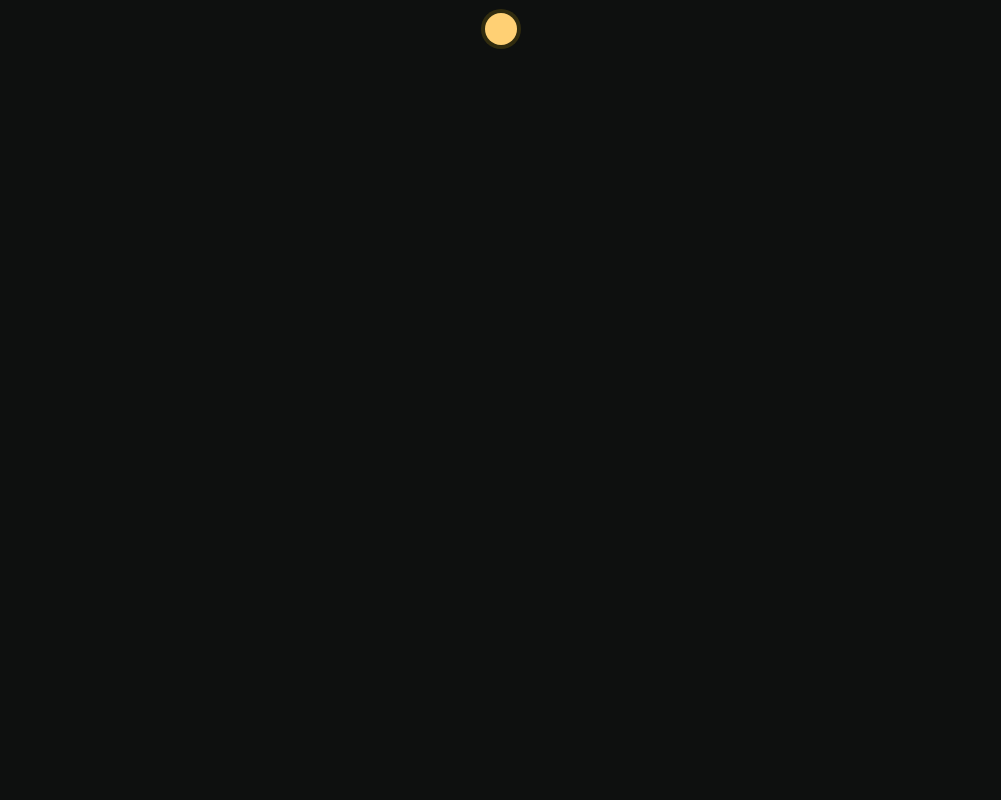
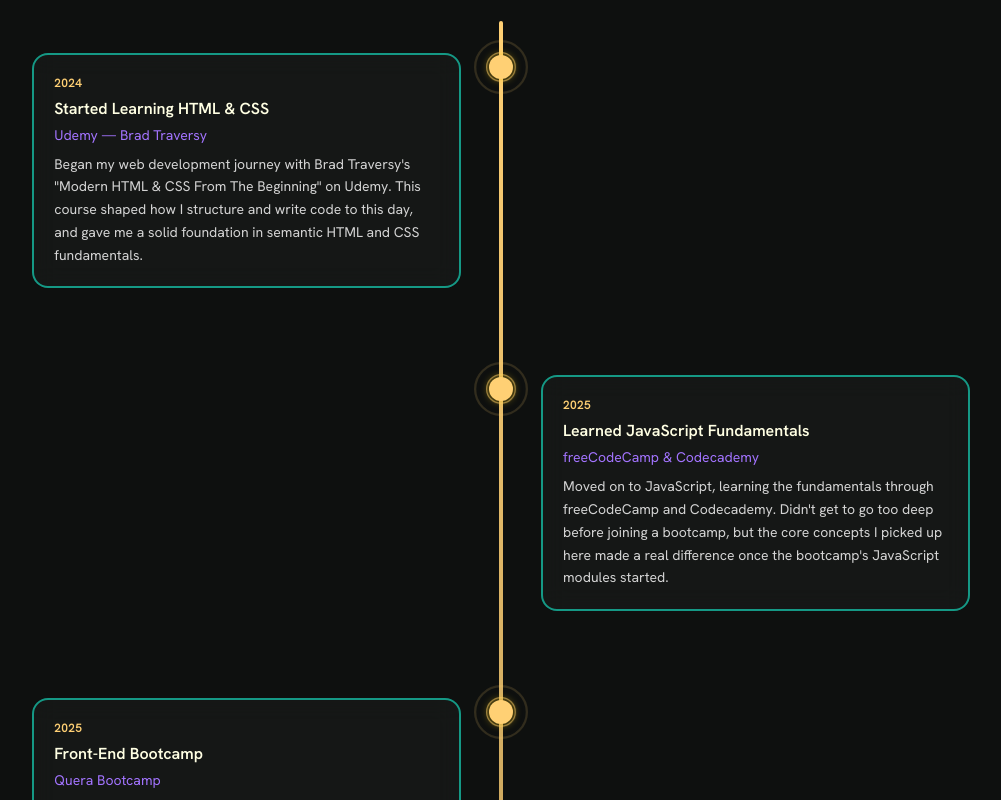
Before and after one commit to mhmostafa505/portfolio, a Next.js app: page / in a window 1280 px wide. Shown: the part 1840-2640 px from the top of the page, without its empty margins (139-1140 px from the left). Built offline with nearby package versions, Linux system fonts and the light colour scheme.

Commit message:
experience part almost completely added, scrolling bug fixed, traveling dot styling and cards' dot styling changed, cards info and styling changed and fixed

```diff
--- a/components/experiences/Experiences.tsx
+++ b/components/experiences/Experiences.tsx
@@ -1,5 +1,11 @@
 "use client";
-import { useCallback, useEffect, useRef, useState } from "react";
+import {
+  useCallback,
+  useEffect,
+  useLayoutEffect,
+  useRef,
+  useState,
+} from "react";
 import { useScrollSpy } from "@/contexts/ScrollSpyContext";
 import SectionHeader from "../SectionHeader";
 import { EASE } from "@/content/ease";
@@ -15,45 +21,72 @@
 
 const experienceItems: ExperienceItem[] = [
   {
-    date: "2024 — Present",
-    title: "Senior Frontend Engineer",
-    role: "Example Co.",
+    date: "2024",
+    title: "Started Learning HTML & CSS",
+    role: "Udemy — Brad Traversy",
     description:
-      "Leading the redesign of the core product's design system and shipping performance improvements across the app shell.",
+      'Began my web development journey with Brad Traversy\'s "Modern HTML & CSS From The Beginning" on Udemy. This course shaped how I structure and write code to this day, and gave me a solid foundation in semantic HTML and CSS fundamentals.',
   },
   {
-    date: "2022 — 2024",
-    title: "Frontend Engineer",
-    role: "Another Startup",
+    date: "2025",
+    title: "Learned JavaScript Fundamentals",
+    role: "freeCodeCamp & Codecademy",
     description:
-      "Built the marketing site and onboarding flow from scratch using Next.js and Tailwind, cutting load time by 40%.",
+      "Moved on to JavaScript, learning the fundamentals through freeCodeCamp and Codecademy. Didn't get to go too deep before joining a bootcamp, but the core concepts I picked up here made a real difference once the bootcamp's JavaScript modules started.",
   },
   {
-    date: "2020 — 2022",
-    title: "Junior Developer",
-    role: "First Job Inc.",
+    date: "2025",
+    title: "Front-End Bootcamp",
+    role: "Quera Bootcamp",
     description:
-      "Worked across the stack on internal tools, picked up React, and shipped my first production features.",
+      "A 3–4 month intensive front-end bootcamp covering HTML/CSS, JavaScript fundamentals, professional JavaScript, TypeScript, and Tailwind CSS. Built two team projects — a landing page (HTML/Tailwind) and a task manager app with full CRUD (HTML/Tailwind/JS) — as squad leader for both. Then learned React in depth and led a team building a full e-commerce site with React and TypeScript. Graduated with a perfect score as the top student in the bootcamp.",
   },
   {
-    date: "2019",
-    title: "Computer Science Degree",
-    role: "University",
+    date: "2026",
+    title: "Twitter-Style Social App",
+    role: "Team Project — Front-End",
     description:
-      "Graduated, built a few side projects, and started freelancing on small web apps.",
+      "Built a Twitter-like social platform (posts, reposts, follow/unfollow, comments, and more) as one of three front-end developers, working alongside two back-end developers using Python/Django. Used React, TypeScript, Tailwind CSS, and several supporting libraries, with the UI designed from scratch in Adobe XD.",
+  },
+  {
+    date: "2026",
+    title: "Learned Next.js",
+    role: "Udemy — Brad Traversy",
+    description:
+      "Took Brad Traversy's project-based \"Next.js From Scratch\" course, building a full application while picking up Next.js fundamentals along with some MongoDB. A course packed with new concepts I'm looking forward to applying in a real project.",
+  },
+  {
+    date: "2026",
+    title: "Learned SEO Fundamentals",
+    role: "Quera",
+    description:
+      "Completed a course on SEO fundamentals through Quera, picking up practical techniques for improving visibility and discoverability — knowledge I'm looking forward to applying in upcoming projects.",
+  },
+  {
+    date: "Up Next",
+    title: "Animations & Backend",
+    role: "Currently Exploring",
+    description:
+      "Looking to dive into web animation — likely GSAP, possibly Three.js — and considering starting Node.js to grow into a full-stack role.",
   },
 ];
 
 const CUE_TO_TRAVELER_THRESHOLD = 0.02;
+const TRIGGER = 0.4;
+const DOT_LERP_FACTOR = 0.06;
 
 const Experiences = () => {
   const { revealed, registerSection } = useScrollSpy();
   const [activePillsIndex, setActivePillsIndex] = useState<number | null>(null);
-  const [progressHeight, setProgressHeight] = useState(0);
+  const [dotTop, setDotTop] = useState(0);
+  const [dotOffsets, setDotOffsets] = useState<number[]>([]);
   const [visibleCount, setVisibleCount] = useState(0);
-  const [cueVisible, setCueVisible] = useState(true);
+  const [isBouncing, setIsBouncing] = useState(true);
 
   const timelineRef = useRef<HTMLDivElement>(null);
+  const itemRefs = useRef<(HTMLDivElement | null)[]>([]);
+  const targetHeightRef = useRef(0);
+  const dotTopRef = useRef(0);
 
   const isRevealed = revealed.has("experiences");
 
@@ -61,6 +94,15 @@
     (el: HTMLElement | null) => registerSection("experiences", el),
     [registerSection],
   );
+
+  useLayoutEffect(() => {
+    const measure = () => {
+      setDotOffsets(itemRefs.current.map((el) => (el ? el.offsetTop : 0)));
+    };
+    measure();
+    window.addEventListener("resize", measure);
+    return () => window.removeEventListener("resize", measure);
+  }, []);
 
   useEffect(() => {
     let ticking = false;
@@ -73,16 +115,27 @@
       const rect = el.getBoundingClientRect();
       const vh = window.innerHeight;
       const total = rect.height;
+      const doc = document.documentElement;
 
-      const scrolled = Math.min(Math.max(vh * 0.5 - rect.top, 0), total);
-      const fraction = total > 0 ? scrolled / total : 0;
+      const maxScrollY = doc.scrollHeight - vh;
+      const scrollRemaining = maxScrollY - window.scrollY;
+      const rectTopAtPageEnd = rect.top - scrollRemaining;
 
-      setProgressHeight(fraction * total);
-      setCueVisible(fraction <= CUE_TO_TRAVELER_THRESHOLD);
+      const scrolledNow = Math.max(vh * TRIGGER - rect.top, 0);
+      const scrolledAtEnd = Math.max(vh * TRIGGER - rectTopAtPageEnd, 0);
+
+      const fraction =
+        scrolledAtEnd > 0 ? Math.min(scrolledNow / scrolledAtEnd, 1) : 1;
+
+      const heightPx = fraction * total;
+      setIsBouncing(fraction <= CUE_TO_TRAVELER_THRESHOLD);
+      targetHeightRef.current = heightPx;
+
       setVisibleCount(
-        experienceItems.reduce(
-          (count, _, i) =>
-            fraction >= i / experienceItems.length + 0.06 ? count + 1 : count,
+        fraction <= CUE_TO_TRAVELER_THRESHOLD
+          ? 0
+          : dotOffsets.reduce(
+              (count, offset) => (heightPx >= offset ? count + 1 : count),
               0,
             ),
       );
@@ -102,6 +155,24 @@
       window.removeEventListener("scroll", onScroll);
       window.removeEventListener("resize", onScroll);
     };
+  }, [dotOffsets]);
+
+  useEffect(() => {
+    let frameId: number;
+
+    const tick = () => {
+      const target = targetHeightRef.current;
+      const current = dotTopRef.current;
+      const next = current + (target - current) * DOT_LERP_FACTOR;
+
+      dotTopRef.current = Math.abs(target - next) < 0.05 ? target : next;
+      setDotTop(dotTopRef.current);
+
+      frameId = requestAnimationFrame(tick);
+    };
+
+    frameId = requestAnimationFrame(tick);
+    return () => cancelAnimationFrame(frameId);
   }, []);
 
   return (
@@ -125,29 +196,37 @@
 
       <div
         ref={timelineRef}
-        className="relative mx-auto max-w-3xl px-4 pb-32 pt-8 mt-30"
+        className="relative mx-auto max-w-full px-6 pb-32 pt-8 mt-30"
       >
         {/* colored progress line only — no visible base track */}
+        {!isBouncing && (
           <div
             className="absolute left-1/2 top-0 w-1 -translate-x-1/2 rounded-full bg-linear-to-b from-primary-yellow to-primary-yellow/40 max-sm:left-5 max-sm:translate-x-0"
-          style={{ height: progressHeight }}
+            style={{ height: dotTop }}
           />
+        )}
 
-        {/* bouncing scroll cue */}
+        {/* Scroll-Mouse Pill */}
         <div
-          className="absolute left-1/2 -top-4 -ml-4 z-10 h-8 w-8 animate-[bounceDot_1.4s_ease-in-out_infinite] rounded-full bg-primary-yellow shadow-[0_0_0_4px_rgba(250,204,21,0.15)] transition-opacity duration-500 ease-out max-sm:left-5 max-sm:ml-0"
-          style={{ opacity: cueVisible ? 1 : 0 }}
+          className={`absolute left-1/2 -translate-x-1/2 z-10 transition-[width,border-radius,border-color,background-color,box-shadow] duration-500 ease-out max-sm:left-5 ${
+            isBouncing
+              ? "w-8 h-14 rounded-full border-[1.5px] border-primary-yellow bg-transparent"
+              : "w-8 h-8 rounded-full border-transparent bg-primary-yellow animate-[neonFlicker_1.4s_ease-in-out_infinite]"
+          }`}
+          style={{ top: dotTop - 16 }}
+        >
+          {/* the wheel: only meaningful in the pill state, fades out as
+              the shell fills in and becomes the solid dot */}
+          <div
+            className={`absolute left-1/2 top-2 ml-[-1.5px] h-2.5 w-0.75 rounded-full bg-primary-yellow transition-opacity duration-300 ${
+              isBouncing
+                ? "opacity-100 animate-[wheelBounce_1.6s_ease-in-out_infinite]"
+                : "opacity-0"
+            }`}
           />
+        </div>
 
-        {/* traveler dot riding the tip of the line */}
-        <div
-          className="absolute left-1/2 z-10 h-8 w-8 -translate-x-1/2 -translate-y-1/2 rounded-full bg-primary-yellow shadow-[0_0_0_5px_rgba(250,204,21,0.15),0_0_12px_rgba(250,204,21,0.5)] transition-opacity duration-500 ease-out max-sm:left-5 max-sm:translate-x-0"
-          style={{
-            top: progressHeight,
-            opacity: cueVisible ? 0 : 1,
-          }}
-        />
-
+        {/* Experience Cards */}
         {experienceItems.map((item, i) => {
           const isLeft = i % 2 === 0;
           const isVisible = i < visibleCount;
@@ -155,7 +234,10 @@
           return (
             <div
               key={item.title}
-              className={`relative w-1/2 pb-16 transition-all duration-500 last:pb-0 max-sm:w-full max-sm:pl-11 max-sm:pr-0 max-sm:text-left ${
+              ref={(el) => {
+                itemRefs.current[i] = el;
+              }}
+              className={`relative w-1/2 pb-20 cursor-default transition-all duration-500 last:pb-0 max-sm:w-full max-sm:pl-11 max-sm:pr-0 max-sm:text-left ${
                 isLeft ? "left-0 pr-10 text-right" : "left-1/2 pl-10 text-left"
               } max-sm:left-0 ${
                 isVisible
@@ -163,27 +245,74 @@
                   : "translate-y-6 opacity-0"
               }`}
             >
+              {/* Dot Near Each Card */}
               <div
-                className={`absolute top-0.5 h-6 w-6 rounded-full border-2 transition-colors duration-300 max-sm:left-3.5 max-sm:right-auto ${
+                className={`absolute top-0.5 h-6 w-6 max-sm:left-3.5 max-sm:right-auto ${
                   isLeft ? "-right-3" : "-left-3"
-                } ${
+                }`}
+              >
+                {/* core dot — same on/off states as before, just no border now since
+                the halo rings replace that visual role */}
+                <div
+                  className={`absolute inset-0 z-10 rounded-full transition-colors duration-300 ${
                     isVisible
-                    ? "border-primary-yellow bg-primary-yellow shadow-[0_0_0_4px_rgba(250,204,21,0.15)]"
-                    : "border-neutral-700 bg-neutral-900"
+                      ? "bg-primary-yellow shadow-[0_0_8px_rgba(250,204,21,0.6)]"
+                      : "bg-neutral-700"
                   }`}
                 />
 
-              <div className="inline-block max-w-full rounded-2xl border border-neutral-800 bg-neutral-900 p-5 text-left">
+                {/* halo rings — only pulse once the card is actually revealed;
+                pointer-events-none so they never block clicks on the card */}
+                {isVisible && (
+                  <>
+                    <div className="pointer-events-none absolute inset-0 animate-[haloPulse_1.3s_ease-out_infinite] rounded-full border-[1.5px] border-primary-yellow" />
+                    <div className="pointer-events-none absolute inset-0 animate-[haloPulse_1.3s_ease-out_infinite] rounded-full border-[1.5px] border-primary-yellow [animation-delay:0.65s]" />
+                  </>
+                )}
+              </div>
+
+              <div
+                onMouseMove={(e) => {
+                  const rect = e.currentTarget.getBoundingClientRect();
+                  e.currentTarget.style.setProperty(
+                    "--mx",
+                    `${e.clientX - rect.left}px`,
+                  );
+                  e.currentTarget.style.setProperty(
+                    "--my",
+                    `${e.clientY - rect.top}px`,
+                  );
+                }}
+                className="group relative inline-block max-w-full overflow-hidden rounded-2xl border-2 border-[#17f1d199] p-5 text-left backdrop-blur-md transition-[border-color,box-shadow,transform] duration-300"
+                style={{
+                  background: "rgba(255,255,255,0.03)",
+                }}
+              >
+                {/* spotlight glow — follows the cursor via --mx/--my set on mousemove,
+                 only shown on hover via group-hover opacity */}
+                <div
+                  className="pointer-events-none absolute inset-0 opacity-0 transition-opacity duration-300 group-hover:opacity-100"
+                  style={{
+                    background:
+                      "radial-gradient(280px circle at var(--mx, 50%) var(--my, 0%), rgba(250,204,21,0.18), transparent 60%)",
+                  }}
+                />
+
+                {/* content sits above the spotlight layer */}
+                <div className="relative">
                   <div className="mb-1.5 text-xs font-semibold uppercase tracking-wide text-primary-yellow">
                     {item.date}
                   </div>
                   <h3 className="mb-1 text-base font-semibold text-primary-white">
                     {item.title}
                   </h3>
-                <div className="mb-2 text-sm text-neutral-400">{item.role}</div>
+                  <div className="mb-2 text-sm text-primary-purple">
+                    {item.role}
+                  </div>
                   <p className="text-sm leading-relaxed text-neutral-300">
                     {item.description}
                   </p>
+                </div>
               </div>
             </div>
           );
```
Also changed, not shown: assets/styles/globals.css (+49 -4 lines). Lines whose indentation alone changed are shown as unchanged.
